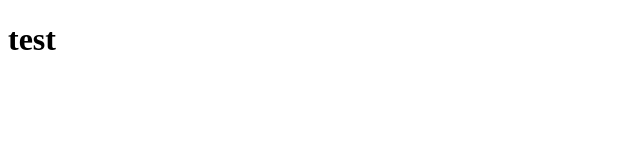
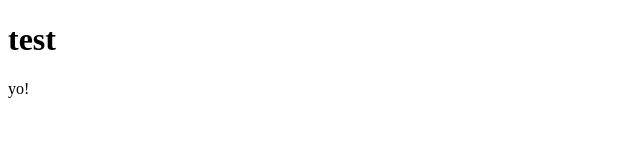
Before and after one commit to mkotcha/test, a plain HTML site: page index.html in a window 1280 px wide. Shown: the full height of the page, 0-640 px from the left. Drawn offline with Linux system fonts and the light colour scheme.

Commit message:
add line

```diff
--- a/index.html
+++ b/index.html
@@ -7,5 +7,6 @@
   </head>
   <body>
     <h1>test</h1>
+    yo!
   </body>
 </html>
```
